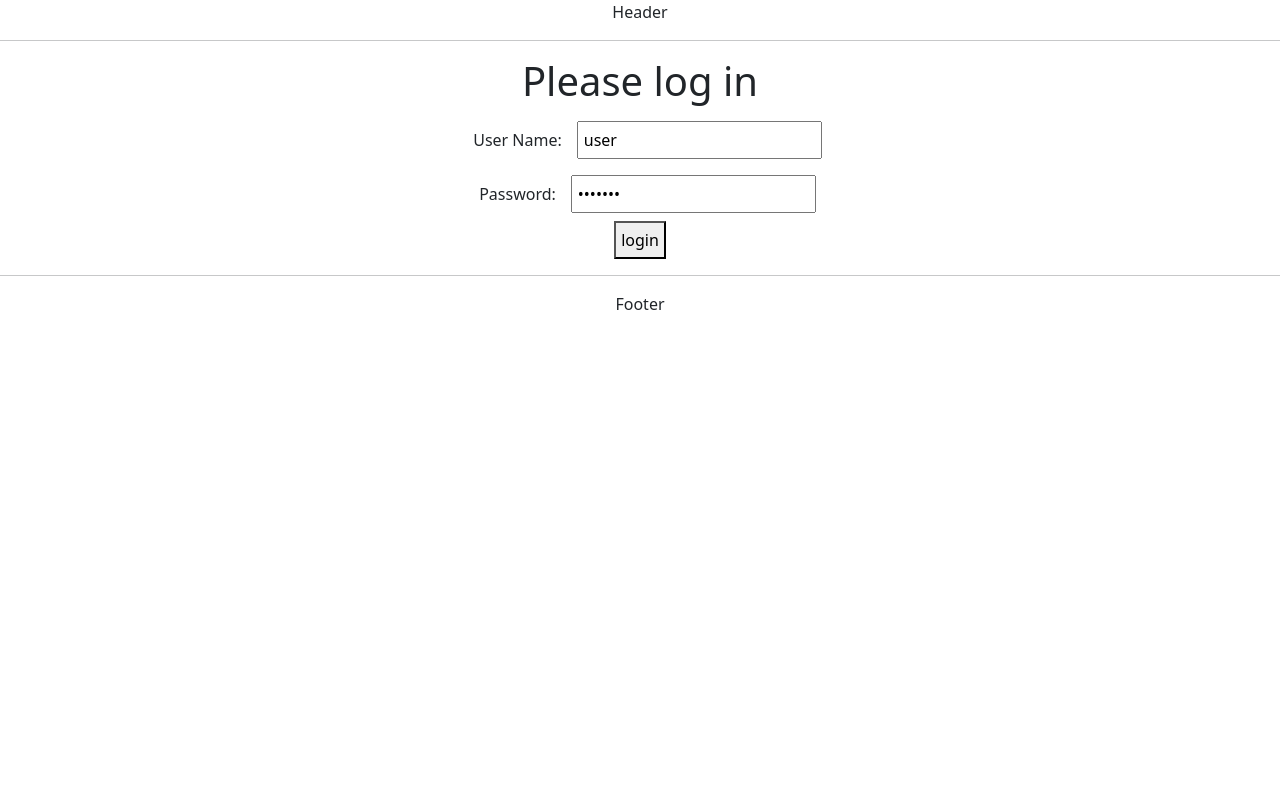
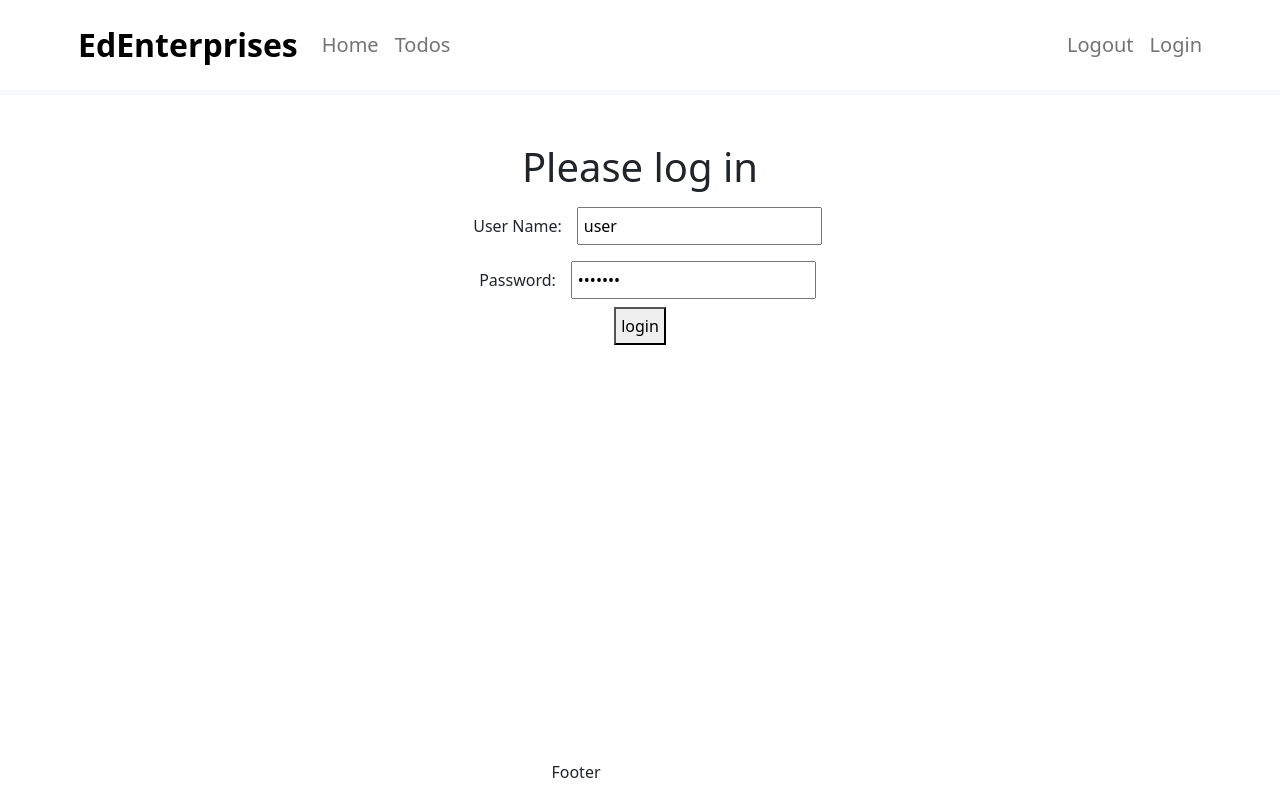
Before and after one commit to JSE955/fullstack-todo, a React (Create React App) app: page / in a window 1280 px wide. Built offline with nearby package versions, Linux system fonts and the light colour scheme.

Commit message:
Styled application using Bootstrap

```diff
--- a/src/components/todo/TodoApp.css
+++ b/src/components/todo/TodoApp.css
@@ -2,3 +2,10 @@
     margin: 10px;
     padding: 5px;
 }
+
+footer {
+    bottom: 0;
+    position: absolute;
+    width: 90%;
+    height: 40px;
+}
--- a/src/components/todo/TodoApp.jsx
+++ b/src/components/todo/TodoApp.jsx
@@ -5,8 +5,9 @@
 export default function TodoApp() {
     return (
         <div className="TodoApp">
-            <HeaderComponent />
+
             <BrowserRouter>
+                <HeaderComponent />
                 <Routes>
                     <Route path='/' element={<LoginComponent />} />
                     <Route path='/login' element={<LoginComponent />} />
@@ -15,8 +16,9 @@
                     <Route path='/todos' element={<ListTodosComponent />} />
                     <Route path='/logout' element={<LogoutComponent />} />
                 </Routes>
+                <FooterComponent />
             </BrowserRouter>
-            <FooterComponent />
+
         </div>
     )
 }
@@ -155,16 +157,34 @@
 
 function HeaderComponent() {
     return (
-        <div className="header">
-            Header <hr/>
-        </div>
+        <header className="border-bottom border-light border-5 mb-5 p-2">
+            <div className="container">
+                <div className="row">
+                    <nav className="navbar navbar-expand-lg">
+                        <a className="navbar-brand ms-2 fs-2 fw-bold text-black" href="https://www.github.com/jse955">EdEnterprises</a>
+                        <div className="collapse navbar-collapse">
+                            <ul className="navbar-nav">
+                                <li className="nav-item fs-5"><Link className="nav-link" to="/welcome/user">Home</Link></li>
+                                <li className="nav-item fs-5"><Link className="nav-link" to="/todos">Todos</Link></li>
+                            </ul>
+                        </div>
+                        <ul className="navbar-nav">
+                            <li className="nav-item fs-5"><Link className="nav-link" to="/logout">Logout</Link></li>
+                            <li className="nav-item fs-5"><Link className="nav-link" to="/login">Login</Link></li>
+                        </ul>
+                    </nav>
+                </div>
+            </div>
+        </header>
     )
 }
 
 function FooterComponent() {
     return (
-        <div className="footer">
-            <hr/> Footer
-        </div>
+        <footer className="footer">
+            <div className="container">
+                Footer
+            </div>
+        </footer>
     )
 }
```
